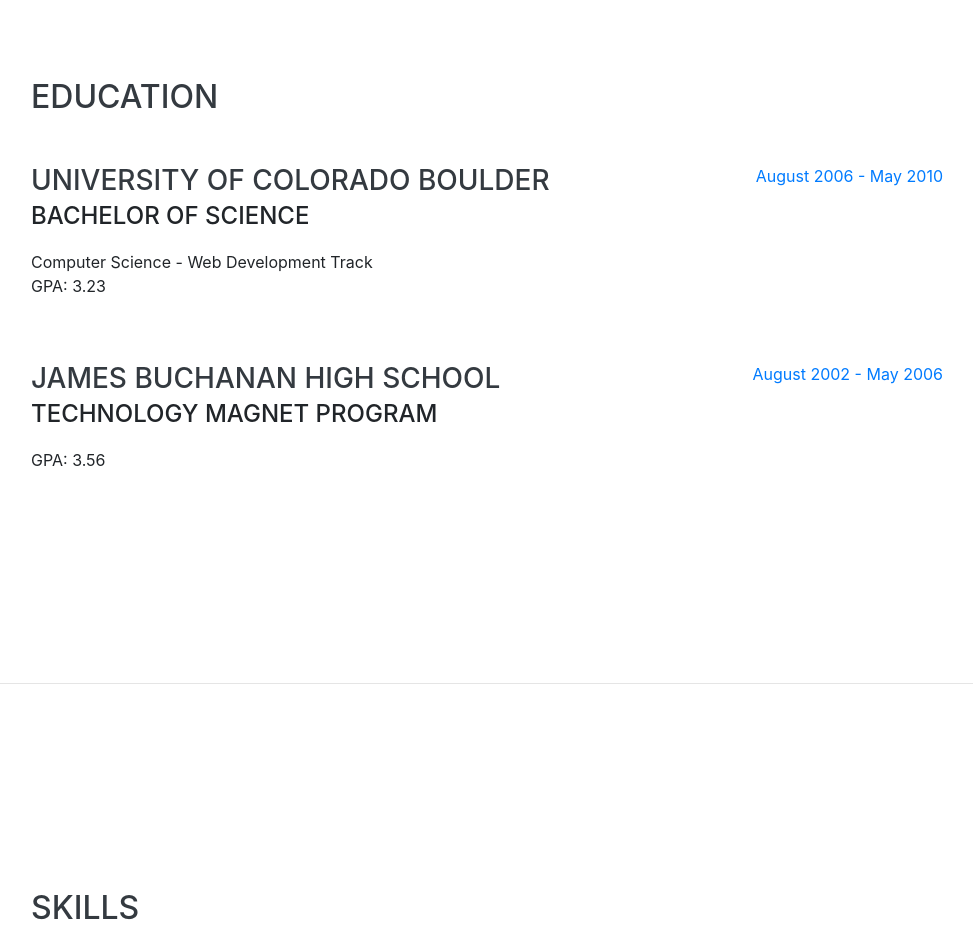
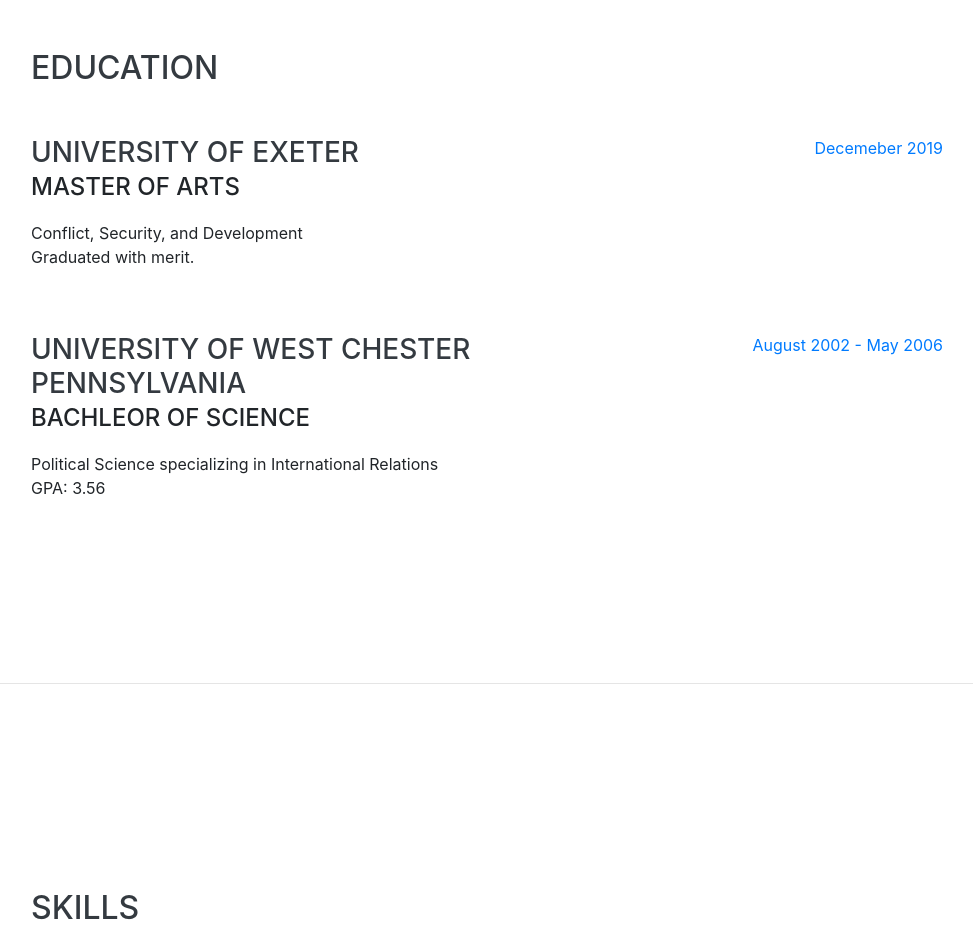
Before and after one commit to danardekani/meganardekani, a website with bundled scripts: page index.html in a window 1280 px wide. Shown: the part 2100-3036 px from the top of the page, without its empty margins (289-1262 px from the left). Built offline with nearby package versions, Linux system fonts and the light colour scheme; a web font is replaced by a local one.

Commit message:
Add education

```diff
--- a/index.html
+++ b/index.html
@@ -146,20 +146,21 @@
 
         <div class="resume-item d-flex flex-column flex-md-row justify-content-between mb-5">
           <div class="resume-content">
-            <h3 class="mb-0">University of Colorado Boulder</h3>
-            <div class="subheading mb-3">Bachelor of Science</div>
-            <div>Computer Science - Web Development Track</div>
-            <p>GPA: 3.23</p>
+            <h3 class="mb-0">University of Exeter</h3>
+            <div class="subheading mb-3">Master of Arts</div>
+            <div>Conflict, Security, and Development</div>
+            <p>Graduated with merit.</p>
           </div>
           <div class="resume-date text-md-right">
-            <span class="text-primary">August 2006 - May 2010</span>
+            <span class="text-primary">Decemeber 2019</span>
           </div>
         </div>
 
         <div class="resume-item d-flex flex-column flex-md-row justify-content-between">
           <div class="resume-content">
-            <h3 class="mb-0">James Buchanan High School</h3>
-            <div class="subheading mb-3">Technology Magnet Program</div>
+            <h3 class="mb-0">University of West Chester Pennsylvania</h3>
+            <div class="subheading mb-3">Bachleor of Science</div>
+            <div>Political Science specializing in International Relations</div>
             <p>GPA: 3.56</p>
           </div>
           <div class="resume-date text-md-right">
```
